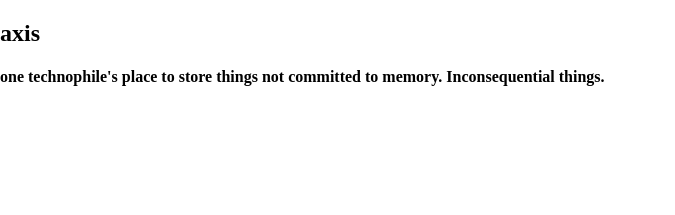
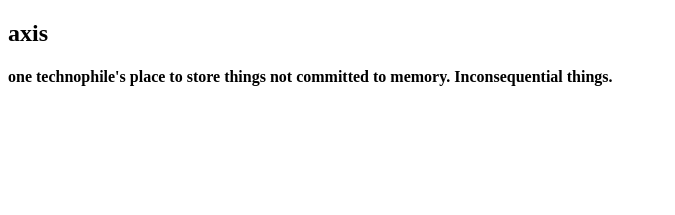
Before and after one commit to kabtech/kab, a Jekyll site: the page built from index.html, in a window 1280 px wide. Shown: the top 215 px of the page, without its empty margins (0-675 px from the left). Built offline with Jekyll 4.4.1, drawn with Linux system fonts in a browser that asks for light colours.

Commit message:
Update app.scss

```diff
--- a/css/app.scss
+++ b/css/app.scss
@@ -8,7 +8,7 @@
 */
 
 body{
-	margin: 0;
+	margin: 20;
 }
 
 // Some Style Variables
```
